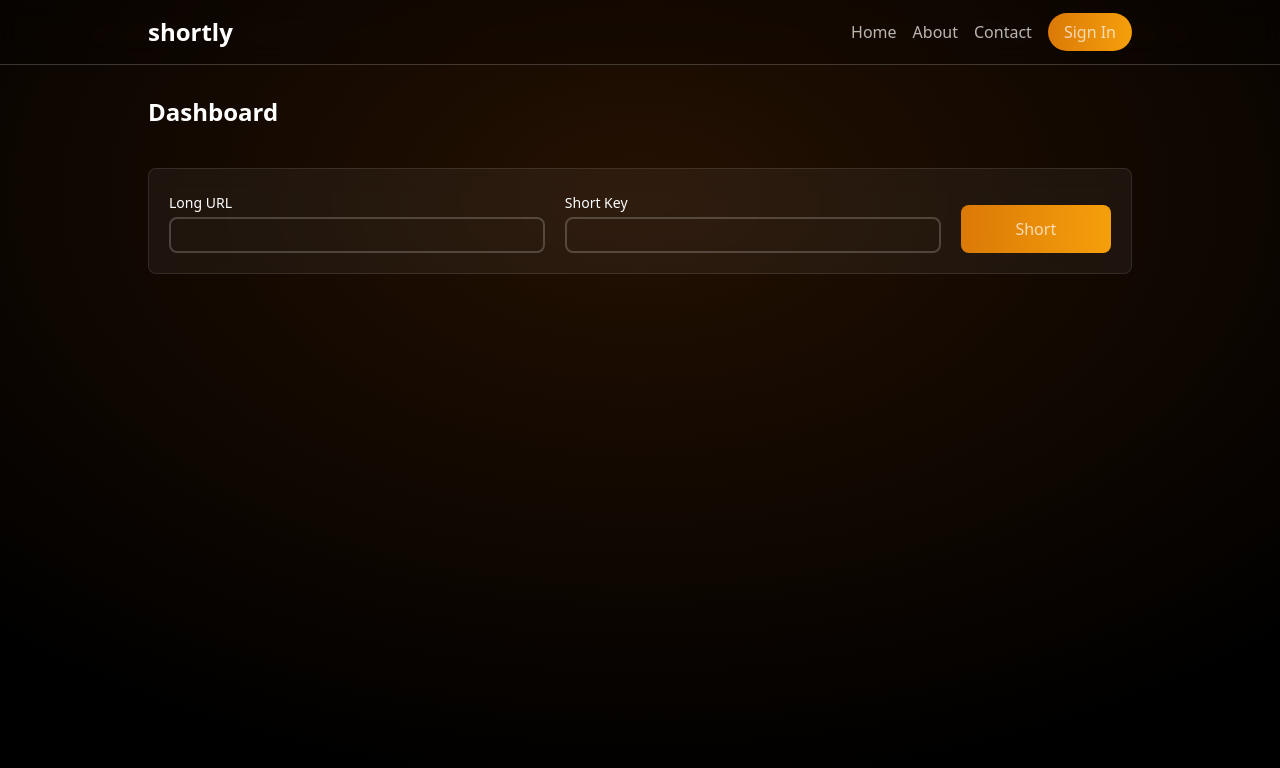
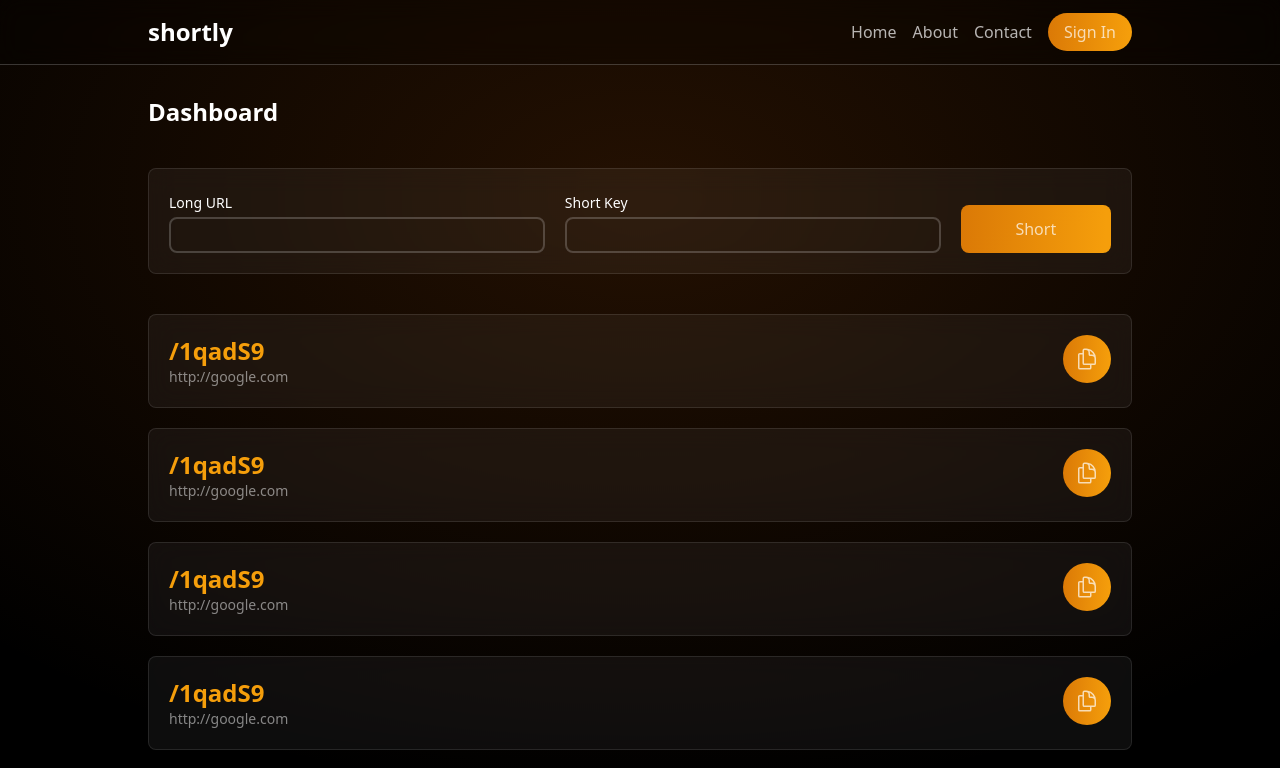
Before and after one commit to gor2em/nuxt-shortly, a Nuxt app: page /dashboard in a window 1280 px wide. Shown: the top 768 px of the page. Built offline with nearby package versions, Linux system fonts and the light colour scheme; no server answers.

Commit message:
link component design

```diff
--- a/components/AppBar.vue
+++ b/components/AppBar.vue
@@ -21,7 +21,7 @@ const navLinks = ref<{
 </script>
 
 <template>
-    <div class="fixed top-0 left-0 right-0 border-b border-white/20 bg-blur">
+    <div class="fixed top-0 left-0 right-0 border-b border-white/20 bg-blur z-50">
         <nav class="container py-4 flex justify-between">
             <nuxt-link :to="{ name: 'index' }" class="text-2xl font-bold text-white">
                 shortly
--- /dev/null
+++ b/components/LinkForm.vue
@@ -0,0 +1,25 @@
+<script setup>
+
+</script>
+<template>
+    <div class="card">
+        <form>
+            <div class="flex items-end gap-5">
+                <div class="w-5/12">
+                    <label for="url" class="text-white">Long URL</label>
+                    <input type="text" id="url" />
+                </div>
+                <div class="w-5/12">
+                    <label for="shortKey" class="text-white">Short Key</label>
+                    <input type="text" id="shortKey" />
+                </div>
+                <div class="w-2/12">
+                    <button class="w-full btn-primary rounded-lg py-3">Short</button>
+                </div>
+            </div>
+        </form>
+    </div>
+</template>
+<style scoped>
+
+</style>
--- /dev/null
+++ b/components/LinkItem.vue
@@ -0,0 +1,29 @@
+<script setup lang="ts">
+defineProps<{
+    link: {
+        shortKey: string;
+        longUrl: string;
+        id: string;
+    }
+}>()
+</script>
+
+<template>
+    <div class="card flex justify-between">
+        <div class="link-info">
+            <div class="text-amber-500 font-bold text-2xl">
+                {{ link.shortKey }}
+            </div>
+            <div class="text-sm text-white/50">
+                {{ link.longUrl }}
+            </div>
+        </div>
+        <button class="btn-primary w-12 h-12 rounded-full grid place-content-center">
+            <svg xmlns="http://www.w3.org/2000/svg" fill="none" viewBox="0 0 24 24" stroke-width="1.5"
+                stroke="currentColor" class="w-6 h-6">
+                <path stroke-linecap="round" stroke-linejoin="round"
+                    d="M15.75 17.25v3.375c0 .621-.504 1.125-1.125 1.125h-9.75a1.125 1.125 0 01-1.125-1.125V7.875c0-.621.504-1.125 1.125-1.125H6.75a9.06 9.06 0 011.5.124m7.5 10.376h3.375c.621 0 1.125-.504 1.125-1.125V11.25c0-4.46-3.243-8.161-7.5-8.876a9.06 9.06 0 00-1.5-.124H9.375c-.621 0-1.125.504-1.125 1.125v3.5m7.5 10.375H9.375a1.125 1.125 0 01-1.125-1.125v-9.25m12 6.625v-1.875a3.375 3.375 0 00-3.375-3.375h-1.5a1.125 1.125 0 01-1.125-1.125v-1.5a3.375 3.375 0 00-3.375-3.375H9.75" />
+            </svg>
+        </button>
+    </div>
+</template>
--- a/pages/dashboard/index.vue
+++ b/pages/dashboard/index.vue
@@ -7,24 +7,14 @@
             <h1 class="text-2xl font-bold text-white">Dashboard</h1>
         </section>
         <section class="container mt-10">
-            <div class="card">
-                <form>
-                    <div class="flex items-end gap-5">
-                        <div class="w-5/12">
-                            <label for="url" class="text-white">Long URL</label>
-                            <input type="text" id="url" />
-                        </div>
-                        <div class="w-5/12">
-                            <label for="shortKey" class="text-white">Short Key</label>
-                            <input type="text" id="shortKey" />
-                        </div>
-                        <div class="w-2/12">
-                            <button class="w-full btn-primary rounded-lg py-3">Short</button>
-                        </div>
-                    </div>
-                </form>
-            </div>
+            <LinkForm />
         </section>
-        <section></section>
+        <section class="container mt-10">
+            <LinkItem v-for="i in 10" :key="i" :link="{
+                shortKey: '/1qadS9',
+                longUrl: 'http://google.com',
+                id: '1'
+            }" class="mb-5" />
+        </section>
     </main>
 </template>
```
